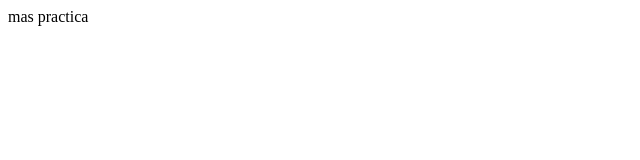
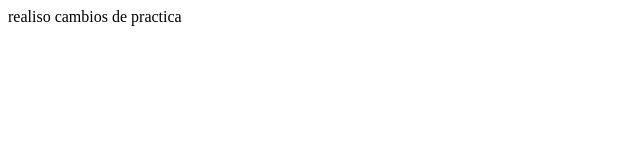
Before and after one commit to ralpes/repaso-intento-4, a plain HTML site: page mejorando .html in a window 1280 px wide. Shown: the whole page, without its empty margins (0-640 px from the left). Drawn offline with Linux system fonts and the light colour scheme.

Commit message:
mejore en el repositorio html con practica

```diff
--- a/mejorando .html
+++ b/mejorando .html
@@ -6,6 +6,6 @@
     <title>Document</title>
 </head>
 <body>
-    mas practica
+    realiso cambios de practica
 </body>
 </html>
```
